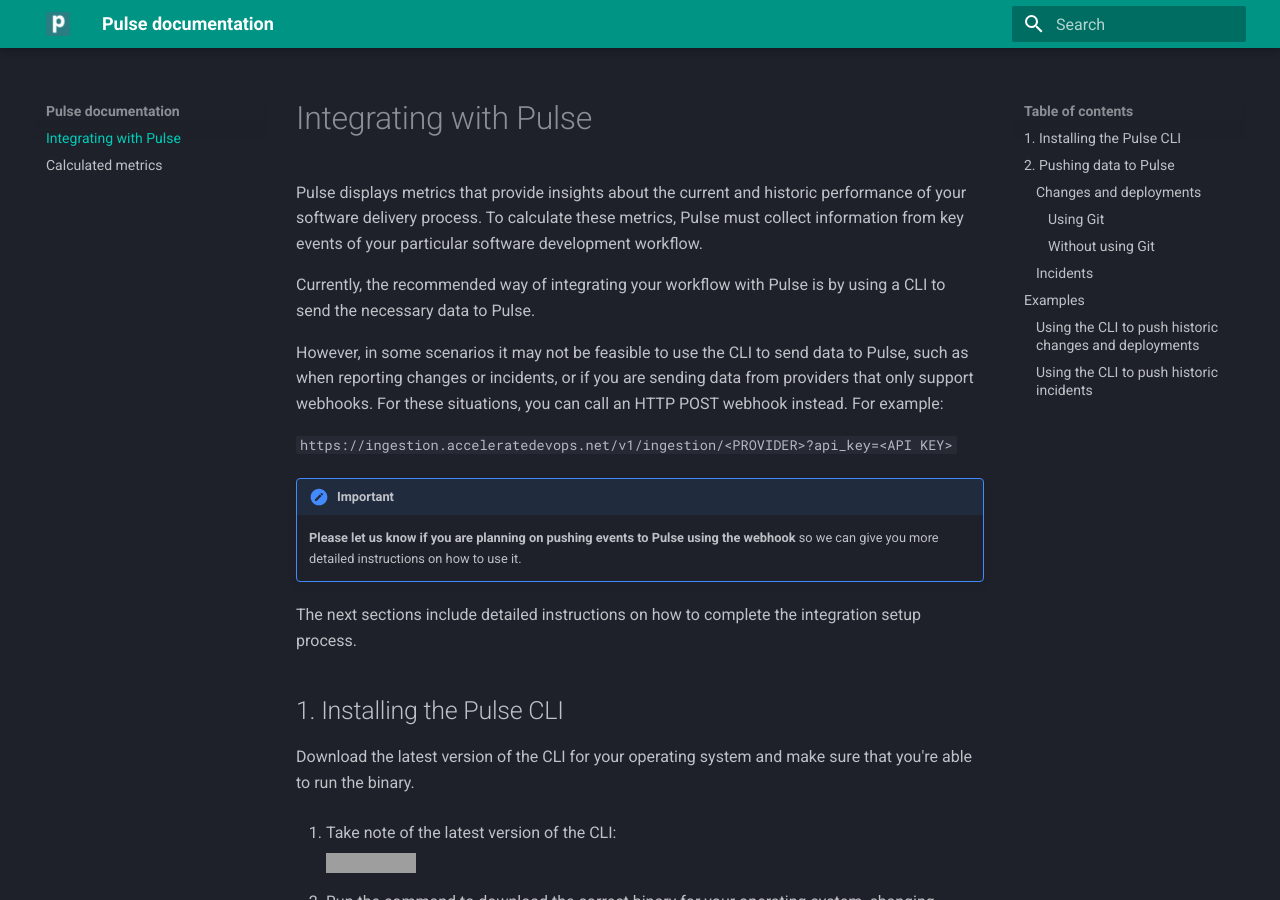
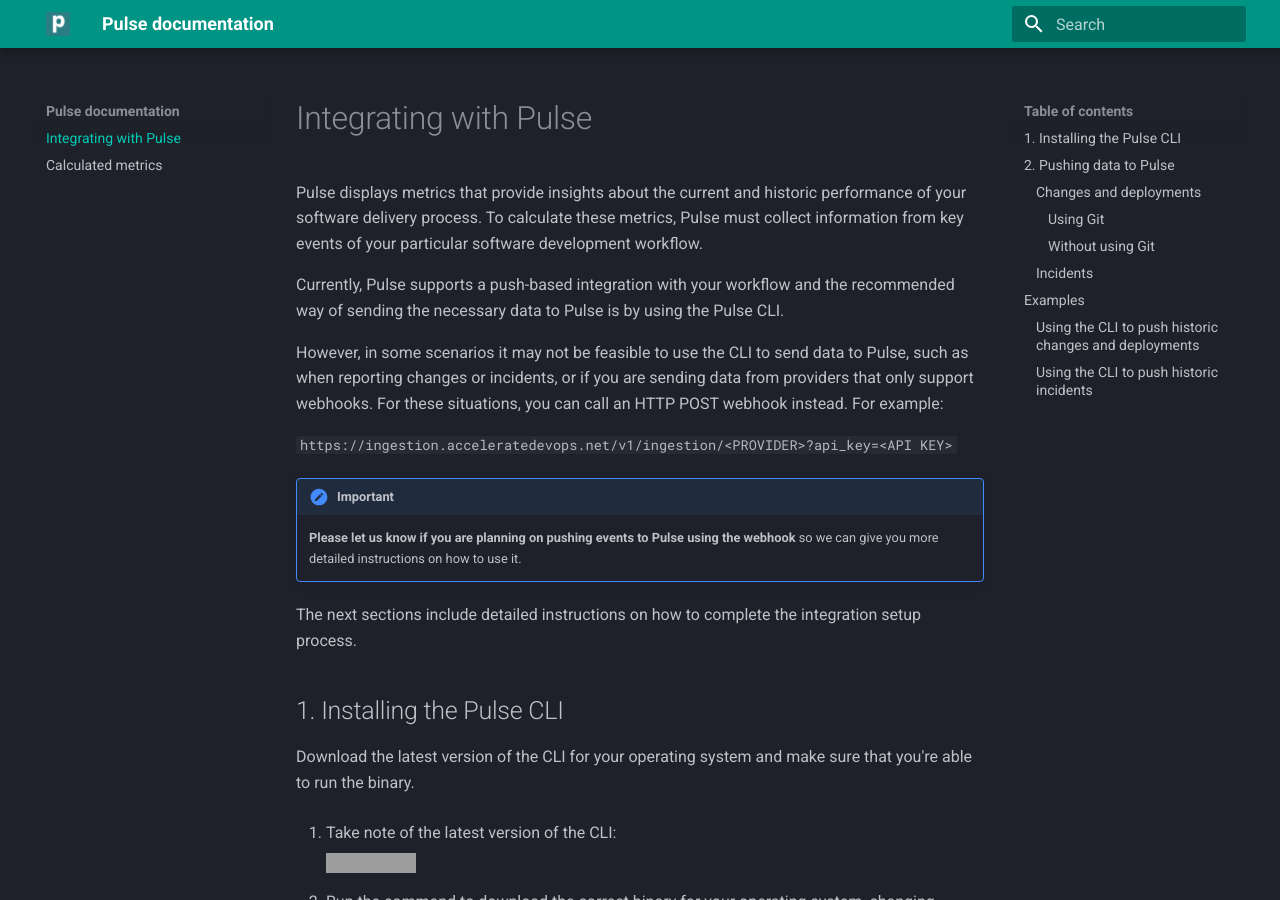
Before and after one commit to codacy/pulse-user-docs, an MkDocs documentation site: the page built from docs/index.md, in a window 1280 px wide and 900 px high. Built offline with MkDocs 1.6.1 and Material for MkDocs 9.7.7, drawn with Linux system fonts in a browser that asks for light colours; grey boxes are pictures that could not be loaded.

Commit message:
edit: Mention that Pulse currently supports a push-based integration (#10)

```diff
--- a/docs/index.md
+++ b/docs/index.md
@@ -2,7 +2,7 @@
 
 Pulse displays metrics that provide insights about the current and historic performance of your software delivery process. To calculate these metrics, Pulse must collect information from key events of your particular software development workflow.
 
-Currently, the recommended way of integrating your workflow with Pulse is by using a CLI to send the necessary data to Pulse.
+Currently, Pulse supports a push-based integration with your workflow and the recommended way of sending the necessary data to Pulse is by using the Pulse CLI.
 
 However, in some scenarios it may not be feasible to use the CLI to send data to Pulse, such as when reporting changes or incidents, or if you are sending data from providers that only support webhooks. For these situations, you can call an HTTP POST webhook instead. For example:
 
```
